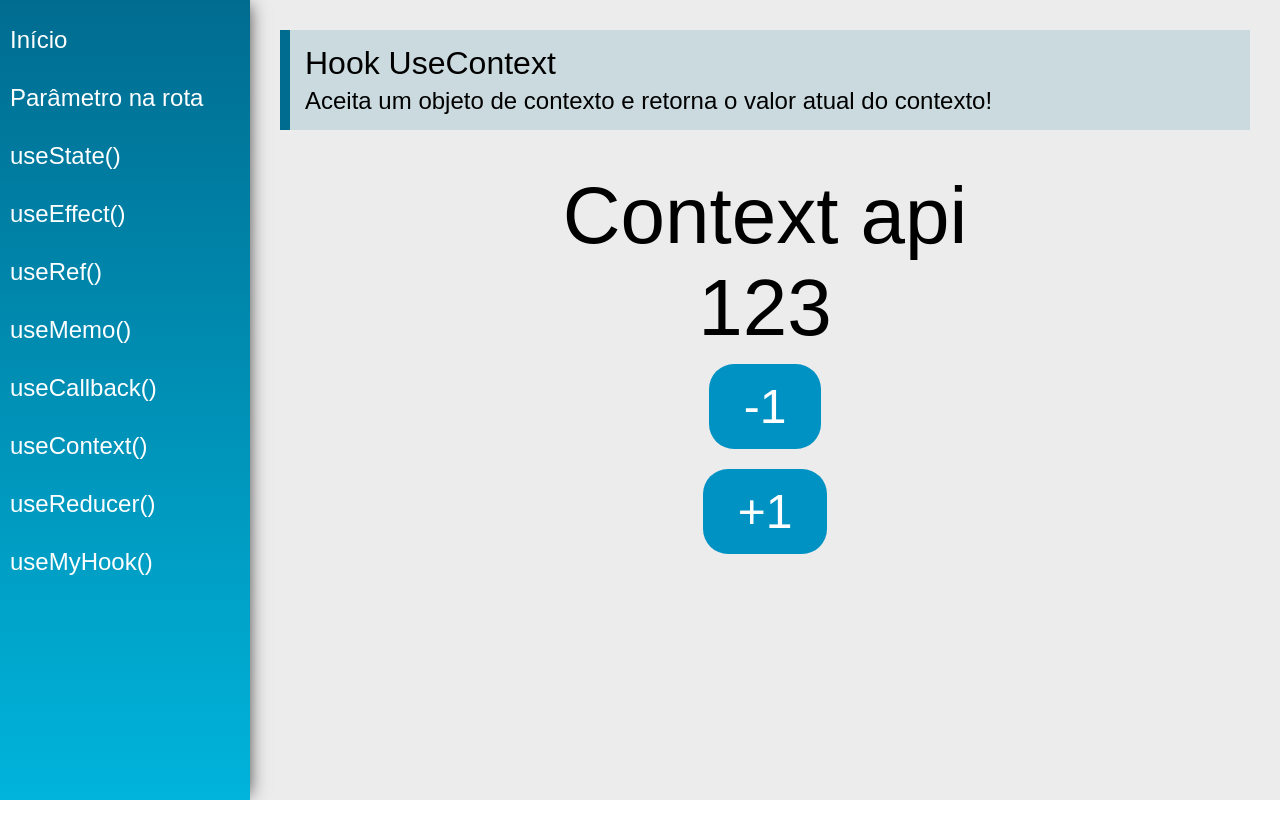
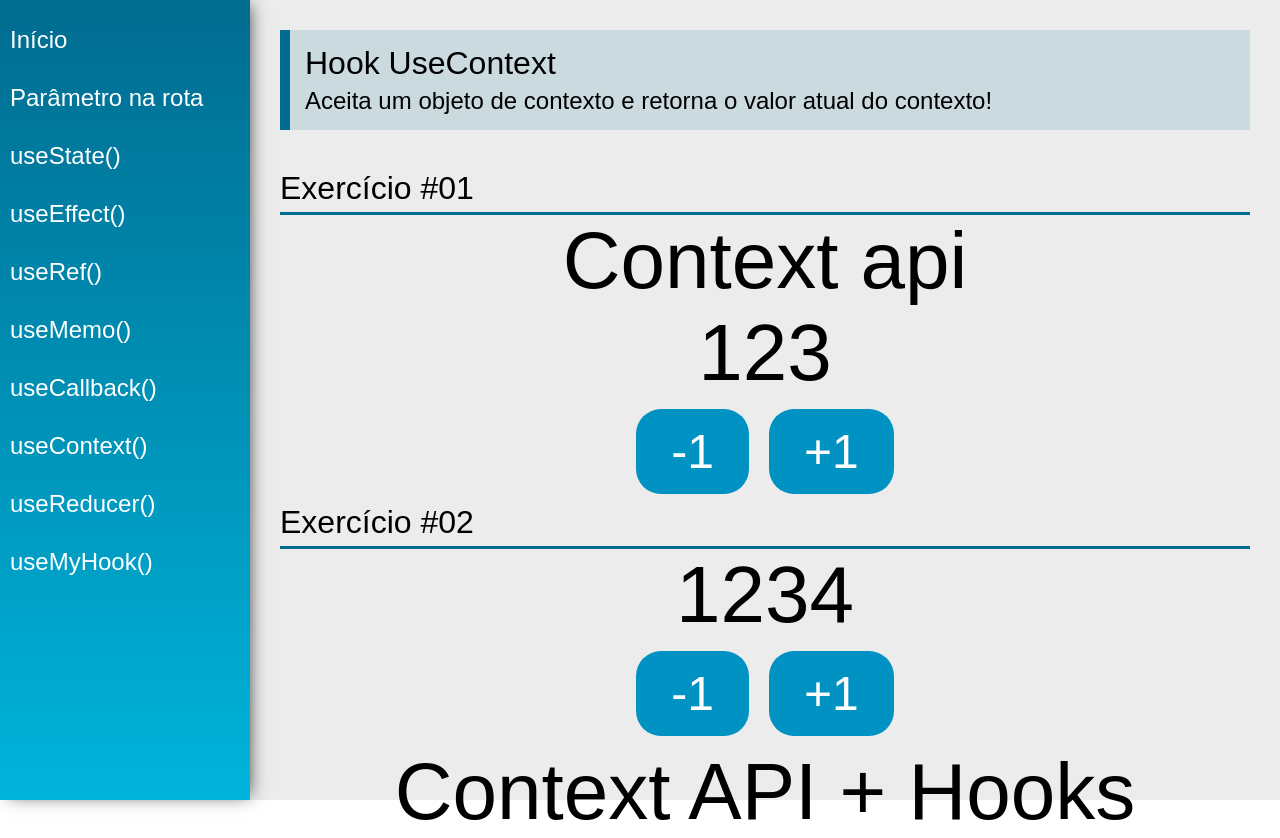
Before and after one commit to evertonwalker/react-router, a React (Create React App) app: page /useContext in a window 1280 px wide. Before the commit the page ends 800 px from the top, so only its background shows below. Built offline with nearby package versions, Linux system fonts and the light colour scheme.

Commit message:
maneira mais inteligente de usar o ContextAPi

```diff
--- /dev/null
+++ b/src/data/Store.jsx
@@ -0,0 +1,34 @@
+import React, { useState } from "react";
+
+const initialState = {
+  number: 1234,
+  text: "Context API + Hooks",
+};
+
+export const AppContext = React.createContext(initialState);
+
+const Store = (props) => {
+  const [state, setState] = useState(initialState);
+
+  function updateState(key, newValue) {
+    setState({
+      ...state,
+      [key]: newValue,
+    });
+  }
+
+  return (
+    <AppContext.Provider
+      value={{
+        number: state.number,
+        text: state.text,
+        setNumber: (n) => updateState("number", n),
+        setText: (t) => updateState("text", t),
+      }}
+    >
+      {props.children}
+    </AppContext.Provider>
+  );
+};
+
+export default Store;
--- a/src/views/App.jsx
+++ b/src/views/App.jsx
@@ -5,11 +5,13 @@
 import Menu from "../components/layout/Menu";
 import Content from "../components/layout/Content";
 import DataContext, { data } from "../data/DataContext";
+import Store from "../data/Store";
 
 const App = (props) => {
   const [context, setStateContext] = useState(data);
 
   return (
+    <Store>
       <DataContext.Provider value={{ context, setStateContext }}>
         <div className="App">
           <Router>
@@ -18,6 +20,7 @@
           </Router>
         </div>
       </DataContext.Provider>
+    </Store>
   );
 };
 
--- a/src/views/examples/UseContext.jsx
+++ b/src/views/examples/UseContext.jsx
@@ -1,16 +1,26 @@
-import React, { useContext } from "react";
+import React, { useContext, useEffect } from "react";
 import PageTitle from "../../components/layout/PageTitle";
+import SectionTitle from "../../components/layout/SectionTitle";
 import DataContext from "../../data/DataContext";
+import { AppContext } from "../../data/Store";
 
 const UseContext = (props) => {
   const { context, setStateContext } = useContext(DataContext);
 
-  function setNumber(value) {
+  const { number, setNumber, text, setText } = useContext(AppContext);
+
+  function addNumber(value) {
     setStateContext({
       ...context,
       number: context.number + value,
     });
   }
+
+  useEffect(() => {
+    if (number > 1250) {
+      setText("Eita!");
+    }
+  }, [number]);
 
   return (
     <div className="UseContext">
@@ -18,18 +28,35 @@
         title="Hook UseContext"
         subtitle="Aceita um objeto de contexto e retorna o valor atual do contexto!"
       />
+
+      <SectionTitle title="Exercício #01" />
       <div className="center">
         <span className="text">{context.text}</span>
         <span className="text">{context.number}</span>
+        <div>
+          <button className="btn" onClick={() => addNumber(-1)}>
+            -1
+          </button>
+          <button className="btn" onClick={() => addNumber(1)}>
+            +1
+          </button>
+        </div>
       </div>
 
+      <SectionTitle title="Exercício #02" />
       <div className="center">
-        <button className="btn" onClick={() => setNumber(-1)}>
-          -1
-        </button>
-        <button className="btn" onClick={() => setNumber(1)}>
-          +1
-        </button>
+        <span className="text">{number}</span>
+        <div>
+          <button className="btn" onClick={() => setNumber(number - 1)}>
+            -1
+          </button>
+          <button className="btn" onClick={() => setNumber(number + 1)}>
+            +1
+          </button>
+        </div>
+      </div>
+      <div className="center">
+        <span className="text"> {text}</span>
       </div>
     </div>
   );
```
Also changed, not shown: 1 other file (tests, documents, lock files or other folders). Lines whose indentation alone changed are shown as unchanged.
